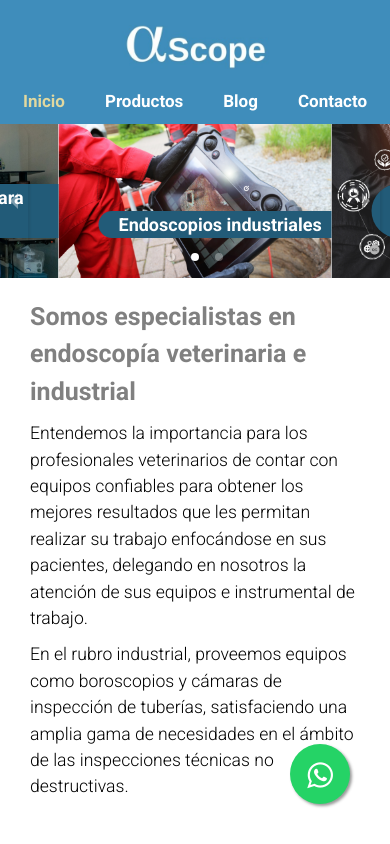
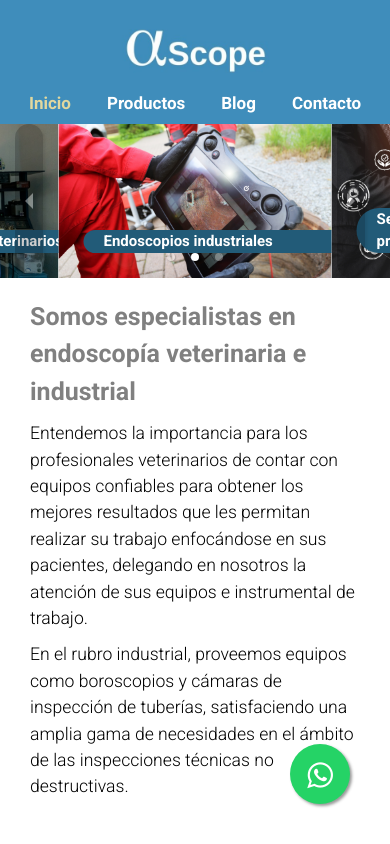
Before and after one commit to jimefle/alpha-web, a React (Vite) app in the folder alpha-web/: page / in a window 390 px wide. Shown: the top 844 px of the page. Built offline with nearby package versions, Linux system fonts and the light colour scheme.

Commit message:
detalles footer/header responsive

```diff
--- a/alpha-web/src/styles/Carousel.css
+++ b/alpha-web/src/styles/Carousel.css
@@ -57,27 +57,32 @@
   right: 0;
 }
 
-.carousel.carousel-slider .control-arrow::before{
+.carousel .control-arrow {
+  background-color: rgba(0, 0, 0, 0.5) !important; /* Fondo de las flechas */
+  color: #ffffff !important; /* Color del ícono de la flecha */
+}
 
+.carousel .control-next.control-arrow {
+  right: 15px !important; /* Posición de la flecha derecha */
 }
+
+.carousel .control-prev.control-arrow {
+  left: 15px !important; /* Posición de la flecha izquierda */
+}
+
 
 /* Media query for  medium screens */
 @media (max-width: 1200px) {
-  .carousel-text {
+  .carousel .carousel-text {
     font-size: 30px;
   }
 }
 /* Media query for small screens */
-@media (max-width: 900px) {
-  .carousel-text {
-    font-size: 24px;
-  }
-}
-
-/* Media query for extra small screens */
-@media (max-width: 600px) {
-  .carousel-text {
-    font-size: 18px;
+@media (max-width: 800px) {
+  .carousel .carousel-text {
+    font-size: 15px;
+    margin: 5px;
+    padding-right: 10px;
   }
 
 }
--- a/alpha-web/src/styles/Contact.css
+++ b/alpha-web/src/styles/Contact.css
@@ -1,13 +1,13 @@
 @import url('../App.css');
 
 .contact-section{
-  padding: 100px;
+  padding: 70px;
   display: flex;
   justify-content: center;
   align-items: start;
   text-align: start;
   gap: 100px;
-  background-color: rgba(225, 216, 159, 0.205);
+
 }
 
 .contact-hello{
@@ -86,7 +86,28 @@
     margin: 5px 0px;
   }
 
-  @media (max-width: 800px) {
+  /* Media query for medium screens */
+  @media (max-width: 1280px) {
+    .contact-section{
+      padding: 45px;
+      gap: 0px;
+    }
+    .user-info {
+      margin-top: 20px;
+      max-width:100%;
+      padding: 13px;
+    }
+    .user-info h2{
+      font-size: 25px;
+    }
+    .contact-hello .image{
+      padding: 10px 0px;
+      width: 100%;
+    }
+  }
+
+/* Media query for smaller screens */
+  @media (max-width: 900px) {
     .contact-section{
       flex-direction: column;
       align-items: center;
--- a/alpha-web/src/styles/Footer.css
+++ b/alpha-web/src/styles/Footer.css
@@ -82,3 +82,10 @@ a{
     font-size: 17px;
   }
 }
+
+/* Media query for extra small screens */
+@media (max-width: 344px) {
+  a{
+    font-size: 16px;
+  }
+}
--- a/alpha-web/src/styles/Header.css
+++ b/alpha-web/src/styles/Header.css
@@ -102,7 +102,7 @@
   }
 
 /* Media query for small screens */
-@media (max-width: 768px) {
+@media (max-width: 767px) {
   header{
     flex-direction: column;
     background: var(--alpha-color);
@@ -117,6 +117,9 @@
     font-size: 15px;
     padding-right: 0px;
   }
+  .header-links{
+    margin: 8px;
+  }
 
   button {
     padding: 5px;
@@ -129,3 +132,14 @@
     align-items: start;
   }
 }
+
+/* Media query for extra small screens */
+@media (max-width: 344px) {
+  .nav-links{
+    font-size: 13px;
+    padding-right: 0px;
+  }
+  .header-links{
+    margin: 5px;
+  }
+}
```
